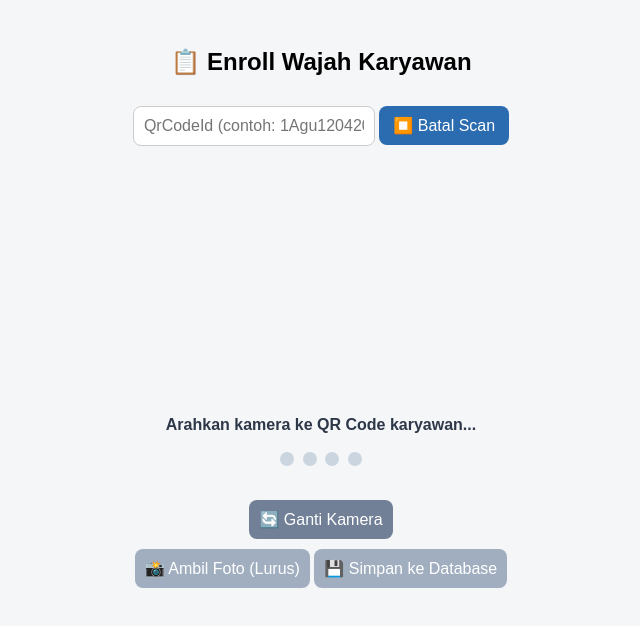
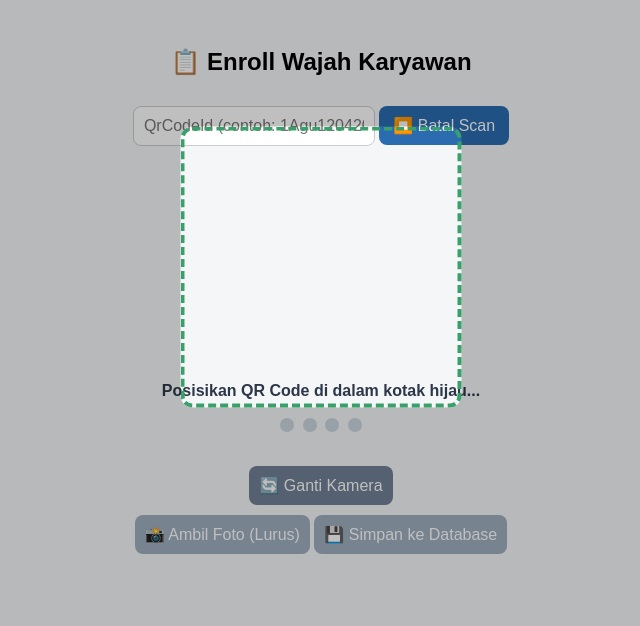
Before and after one commit to rovansyahriza-CRV/Fusion4, a plain HTML site: page enroll.html in a window 1280 px wide. Both pictures are taken after a click on the button "📷 Scan QR". Shown: the whole page, without its empty margins (319-959 px from the left). Drawn offline with nearby package versions, Linux system fonts and the light colour scheme.

Commit message:
Update enroll.html

```diff
--- a/enroll.html
+++ b/enroll.html
@@ -9,8 +9,16 @@
 <style>
   body { font-family: Arial, sans-serif; text-align: center; padding: 20px; background:#f4f6f8; }
   video, canvas { border-radius: 12px; }
-  #wrap { position: relative; width: 320px; margin: 0 auto; }
-  canvas { position: absolute; top: 0; left: 0; }
+  #wrap { position: relative; width: 100%; max-width: 420px; margin: 0 auto; }
+  video { width: 100%; height: auto; display: block; }
+  canvas { position: absolute; top: 0; left: 0; width: 100%; height: 100%; }
+  #qrGuide {
+    position: absolute; top: 50%; left: 50%; transform: translate(-50%, -50%);
+    width: 65%; aspect-ratio: 1 / 1;
+    border: 4px dashed #38a169; border-radius: 12px;
+    display: none; pointer-events: none;
+    box-shadow: 0 0 0 999px rgba(0,0,0,0.25);
+  }
   input, button { padding: 10px; font-size: 16px; margin-top: 10px; border-radius: 8px; border: 1px solid #ccc; }
   button { background:#2b6cb0; color:#fff; border:none; cursor:pointer; }
   button:disabled { background:#a0aec0; }
@@ -31,6 +39,7 @@
 <div id="wrap">
   <video id="video" width="320" height="240" autoplay muted playsinline></video>
   <canvas id="canvas" width="320" height="240"></canvas>
+  <div id="qrGuide"></div>
 </div>
 
 <p id="status">Memuat model...</p>
@@ -92,12 +101,14 @@ btnScanQR.onclick = () => {
     // lagi scan -> tombol berfungsi buat batalin
     qrScanning = false;
     btnScanQR.innerText = "📷 Scan QR";
+    document.getElementById('qrGuide').style.display = "none";
     status.innerText = "Scan QR dibatalkan.";
     return;
   }
   qrScanning = true;
   btnScanQR.innerText = "⏹️ Batal Scan";
-  status.innerText = "Arahkan kamera ke QR Code karyawan...";
+  document.getElementById('qrGuide').style.display = "block";
+  status.innerText = "Posisikan QR Code di dalam kotak hijau...";
   scanQRLoop();
 };
 
@@ -112,6 +123,7 @@ async function scanQRLoop() {
       if (code && code.data) {
         qrScanning = false;
         btnScanQR.innerText = "📷 Scan QR";
+        document.getElementById('qrGuide').style.display = "none";
         qrInput.value = code.data.trim();
         qrInput.dispatchEvent(new Event('input')); // trigger pengecekan nama
         status.innerText = `✅ QR terbaca: ${code.data.trim()}`;
@@ -128,9 +140,18 @@ async function startCamera() {
   if (video.srcObject) {
     video.srcObject.getTracks().forEach(track => track.stop());
   }
-  const stream = await navigator.mediaDevices.getUserMedia({ video: { facingMode: currentFacingMode } });
+  const stream = await navigator.mediaDevices.getUserMedia({
+    video: {
+      facingMode: currentFacingMode,
+      width: { ideal: 1280 },
+      height: { ideal: 720 }
+    }
+  });
   video.srcObject = stream;
   await video.play();
+  // samakan resolusi internal canvas dengan video asli, biar kotak deteksi wajah tetap presisi
+  canvas.width = video.videoWidth;
+  canvas.height = video.videoHeight;
 }
 
 document.getElementById('btnSwitchCam').onclick = async () => {
```
